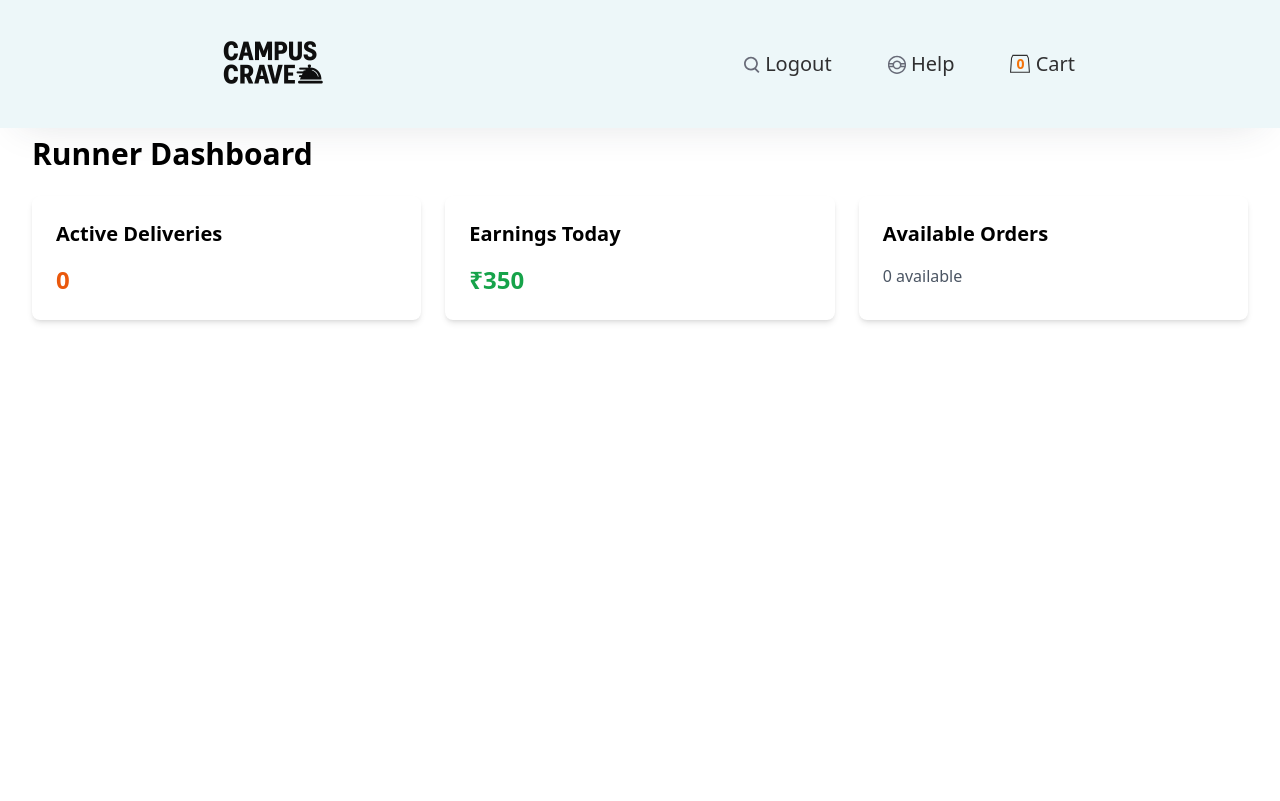
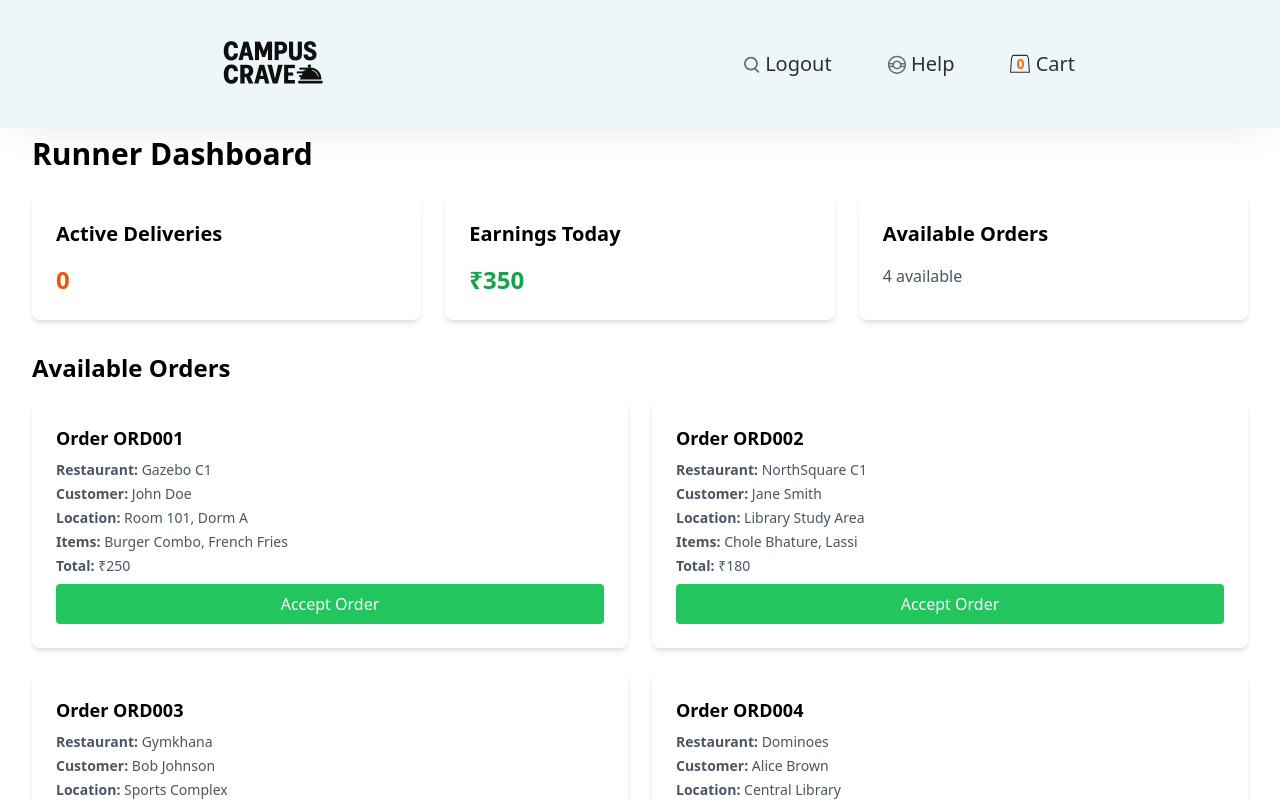
Before and after one commit to DerrickUnleashed/CampusCrave, a React (Create React App) app: page /runner-dashboard in a window 1280 px wide. Shown: the top 801 px of the page. Built offline with nearby package versions, Linux system fonts and the light colour scheme.

Commit message:
Runner can unaccept orders

```diff
--- a/src/components/RunnerDashboard.js
+++ b/src/components/RunnerDashboard.js
@@ -1,25 +1,134 @@
-import React from "react";
+import React, { useState } from "react";
 import { useSelector } from "react-redux";
 
 const RunnerDashboard = () => {
   const deliveries = useSelector((store) => store.delivery.deliveries);
 
+  // Mock available orders for runners to pick
+  const [availableOrders, setAvailableOrders] = useState([
+    {
+      id: 'ORD001',
+      restaurant: 'Gazebo C1',
+      customer: 'John Doe',
+      location: 'Room 101, Dorm A',
+      items: ['Burger Combo', 'French Fries'],
+      total: 250,
+      status: 'pending',
+      pickupTime: '2024-01-15T11:00:00Z',
+    },
+    {
+      id: 'ORD002',
+      restaurant: 'NorthSquare C1',
+      customer: 'Jane Smith',
+      location: 'Library Study Area',
+      items: ['Chole Bhature', 'Lassi'],
+      total: 180,
+      status: 'pending',
+      pickupTime: '2024-01-15T12:00:00Z',
+    },
+    {
+      id: 'ORD003',
+      restaurant: 'Gymkhana',
+      customer: 'Bob Johnson',
+      location: 'Sports Complex',
+      items: ['Steak', 'Champagne'],
+      total: 850,
+      status: 'pending',
+      pickupTime: '2024-01-15T13:00:00Z',
+    },
+    {
+      id: 'ORD004',
+      restaurant: 'Dominoes',
+      customer: 'Alice Brown',
+      location: 'Central Library',
+      items: ['Margherita Pizza', 'Garlic Bread'],
+      total: 450,
+      status: 'pending',
+      pickupTime: '2024-01-15T14:00:00Z',
+    },
+  ]);
+
+  const [acceptedOrders, setAcceptedOrders] = useState([]);
+
+  const acceptOrder = (orderId) => {
+    const order = availableOrders.find(o => o.id === orderId);
+    if (order) {
+      setAvailableOrders(availableOrders.filter(o => o.id !== orderId));
+      setAcceptedOrders([...acceptedOrders, { ...order, status: 'accepted' }]);
+    }
+  };
+
+  const unacceptOrder = (orderId) => {
+    const order = acceptedOrders.find(o => o.id === orderId);
+    if (order) {
+      setAcceptedOrders(acceptedOrders.filter(o => o.id !== orderId));
+      setAvailableOrders([...availableOrders, { ...order, status: 'pending' }]);
+    }
+  };
+
   return (
     <div className="pt-28 px-8">
       <br />
       <h1 className="text-3xl font-bold mb-6">Runner Dashboard</h1>
-      <div className="grid grid-cols-1 md:grid-cols-2 lg:grid-cols-3 gap-6">
+      <div className="grid grid-cols-1 md:grid-cols-2 lg:grid-cols-3 gap-6 mb-8">
         <div className="bg-white p-6 rounded-lg shadow-md">
           <h2 className="text-xl font-semibold mb-4">Active Deliveries</h2>
-          <p className="text-2xl font-bold text-orange-600">{deliveries.filter(d => d.status === 'in_transit').length}</p>
+          <p className="text-2xl font-bold text-orange-600">{deliveries.filter(d => d.status === 'in_transit').length + acceptedOrders.length}</p>
         </div>
         <div className="bg-white p-6 rounded-lg shadow-md">
           <h2 className="text-xl font-semibold mb-4">Earnings Today</h2>
-          <p className="text-2xl font-bold text-green-600">₹350</p>
+          <p className="text-2xl font-bold text-green-600">₹{acceptedOrders.reduce((sum, order) => sum + Math.floor(order.total * 0.1), 350)}</p>
         </div>
         <div className="bg-white p-6 rounded-lg shadow-md">
           <h2 className="text-xl font-semibold mb-4">Available Orders</h2>
-          <p className="text-gray-600">{deliveries.filter(d => d.status === 'pending').length} available</p>
+          <p className="text-gray-600">{availableOrders.length} available</p>
+        </div>
+      </div>
+
+      {/* Available Orders Section */}
+      <div className="mb-8">
+        <h2 className="text-2xl font-bold mb-4">Available Orders</h2>
+        <div className="grid grid-cols-1 md:grid-cols-2 gap-6">
+          {availableOrders.map(order => (
+            <div key={order.id} className="bg-white p-6 rounded-lg shadow-md">
+              <h3 className="text-lg font-semibold mb-2">Order {order.id}</h3>
+              <p className="text-sm text-gray-600 mb-1"><strong>Restaurant:</strong> {order.restaurant}</p>
+              <p className="text-sm text-gray-600 mb-1"><strong>Customer:</strong> {order.customer}</p>
+              <p className="text-sm text-gray-600 mb-1"><strong>Location:</strong> {order.location}</p>
+              <p className="text-sm text-gray-600 mb-1"><strong>Items:</strong> {order.items.join(', ')}</p>
+              <p className="text-sm text-gray-600 mb-2"><strong>Total:</strong> ₹{order.total}</p>
+              <button
+                onClick={() => acceptOrder(order.id)}
+                className="bg-green-500 text-white px-4 py-2 rounded hover:bg-green-600 w-full"
+              >
+                Accept Order
+              </button>
+            </div>
+          ))}
+        </div>
+      </div>
+
+      {/* Accepted Orders Section */}
+      <div className="mb-8">
+        <h2 className="text-2xl font-bold mb-4">My Accepted Orders</h2>
+        <div className="grid grid-cols-1 md:grid-cols-2 gap-6">
+          {acceptedOrders.map(order => (
+            <div key={order.id} className="bg-blue-50 p-6 rounded-lg shadow-md border-l-4 border-blue-500">
+              <h3 className="text-lg font-semibold mb-2">Order {order.id}</h3>
+              <p className="text-sm text-gray-600 mb-1"><strong>Restaurant:</strong> {order.restaurant}</p>
+              <p className="text-sm text-gray-600 mb-1"><strong>Customer:</strong> {order.customer}</p>
+              <p className="text-sm text-gray-600 mb-1"><strong>Location:</strong> {order.location}</p>
+              <p className="text-sm text-gray-600 mb-1"><strong>Items:</strong> {order.items.join(', ')}</p>
+              <p className="text-sm text-gray-600 mb-2"><strong>Total:</strong> ₹{order.total}</p>
+              <p className="text-sm text-green-600 font-semibold mb-2">Status: {order.status}</p>
+              <button
+                onClick={() => unacceptOrder(order.id)}
+                className="bg-red-500 text-white px-4 py-2 rounded hover:bg-red-600 w-full"
+              >
+                Unaccept Order
+              </button>
+            </div>
+          ))}
         </div>
       </div>
     </div>
```
